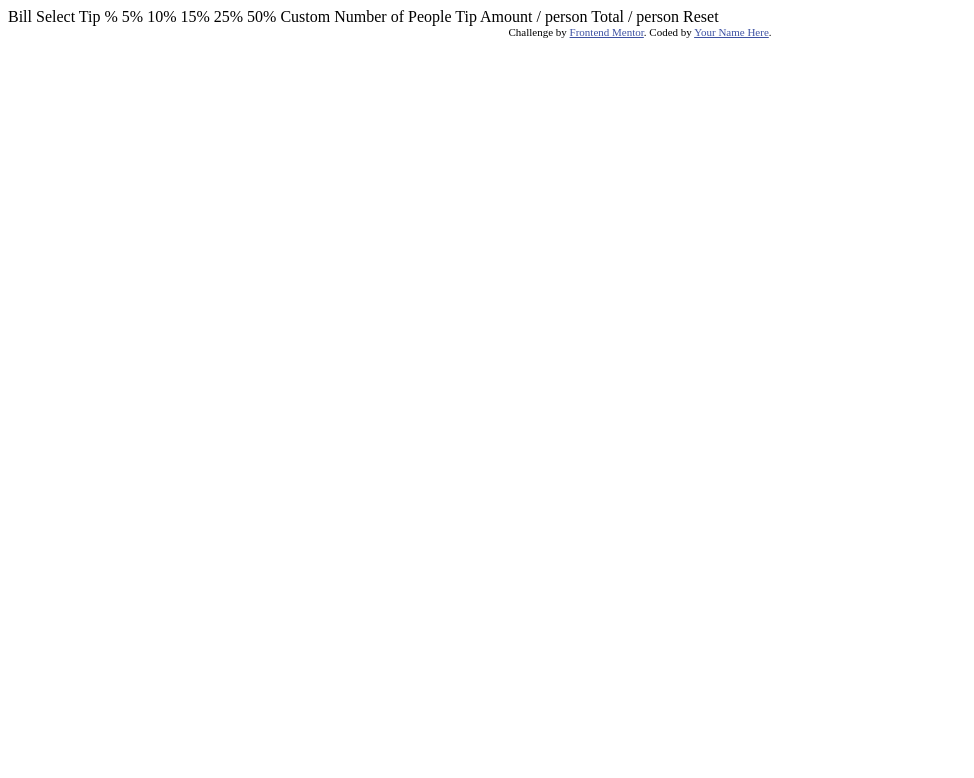
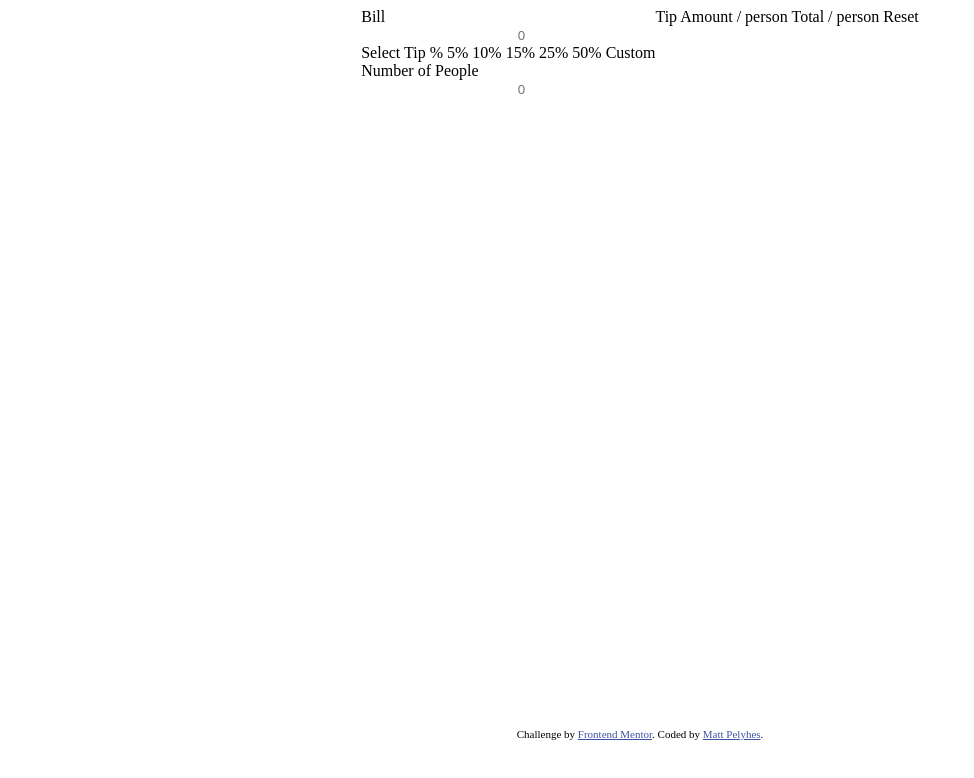
Before and after one commit to MatthewPelyhes/tip-calc, a plain HTML site: page index.html in a window 1280 px wide. Shown: the whole page, without its empty margins (0-974 px from the left). Drawn offline with Linux system fonts and the light colour scheme.

Commit message:
start layout

```diff
--- a/index.html
+++ b/index.html
@@ -5,6 +5,7 @@
   <meta name="viewport" content="width=device-width, initial-scale=1.0"> <!-- displays site properly based on user's device -->
 
   <link rel="icon" type="image/png" sizes="32x32" href="./images/favicon-32x32.png">
+<link rel="stylesheet" href="styles.css">
 
   <title>Frontend Mentor | Tip calculator app</title>
 
@@ -15,8 +16,15 @@
   </style>
 </head>
 <body>
+<main class="main-content">
+  <div class="calc-container">
+    <div>
+      <label for="bill">Bill</label>
+      <div class="input-containter">
+        <input type="number" placeholder="0" class="input-field">
+      </div>
+    </div>
 
-  Bill
 
     Select Tip %
     5%
@@ -26,8 +34,15 @@
     50%
     Custom
 
-  Number of People
+    <div>
+      <label for="people">Number of People</label>
+      <div class="input-containter">
+        <input type="number" placeholder="0" class="input-field">
+      </div>
+    </div>
+  </div>
 
+  <div class="result-container">
     Tip Amount
     / person
 
@@ -35,10 +50,14 @@
     / person
 
     Reset
+  </div>
 
+</main>
   <div class="attribution">
     Challenge by <a href="https://www.frontendmentor.io?ref=challenge" target="_blank">Frontend Mentor</a>.
-    Coded by <a href="#">Your Name Here</a>.
+    Coded by <a href="https://github.com/MatthewPelyhes">Matt Pelyhes</a>.
   </div>
+
+  <script src="app.js"></script>
 </body>
 </html>
--- /dev/null
+++ b/styles.css
@@ -0,0 +1,13 @@
+.main-content{
+    display: flex;
+    width: 70%;
+    height: 90vh;
+    margin: auto;
+    justify-content: center;
+
+}
+
+.input-field{
+    text-align: right;
+    border: none;
+}
```
Also changed, not shown: app.js (added). Lines whose indentation alone changed are shown as unchanged.
